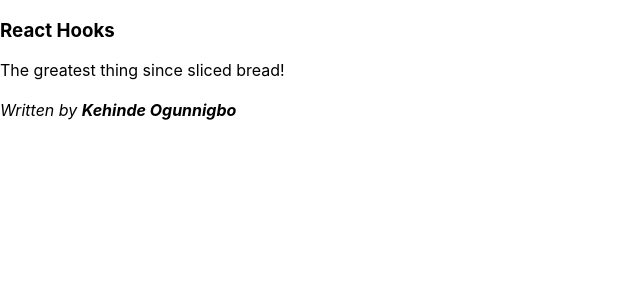
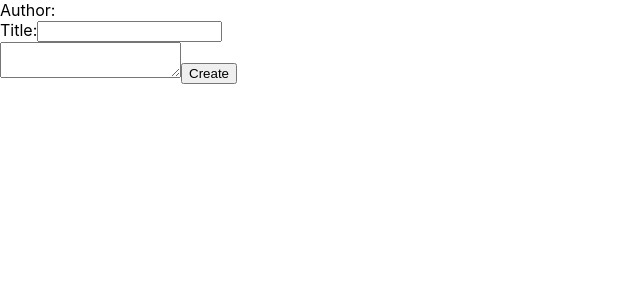
Before and after one commit to KenyOgun/blog-app, a React (Create React App) app: page / in a window 1280 px wide. Shown: the top 300 px of the page, without its empty margins (0-640 px from the left). Built offline with nearby package versions, Linux system fonts and the light colour scheme.

Commit message:
testing the CreatePost component

```diff
--- a/src/App.js
+++ b/src/App.js
@@ -1,14 +1,7 @@
 import React from "react";
 
-import Post from "./post/Post";
+import CreatePost from "./post/CreatePost";
 
 export default function App() {
-  return (
-    <Post
-      title="React Hooks"
-      content="The greatest thing
-since sliced bread!"
-      author="Kehinde Ogunnigbo"
-    />
-  );
+  return <CreatePost />;
 }
```
